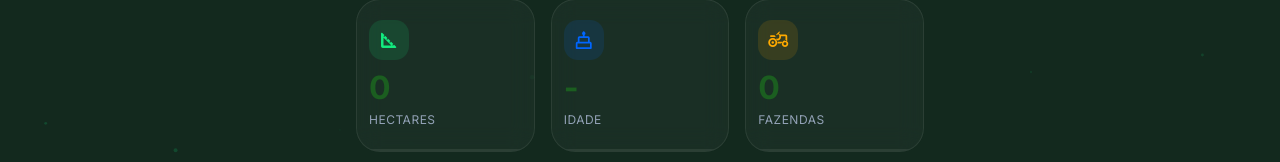
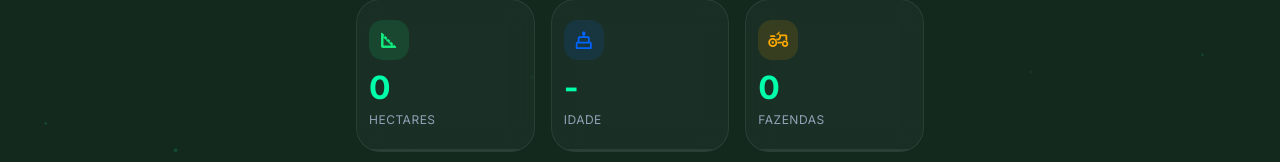
Before and after one commit to Leo-Carrilho/app-tcc-v4, a React (Vite) app: page /profile in a window 1280 px wide. Shown: the part 288-450 px from the top of the page. Built offline with nearby package versions, Linux system fonts and the light colour scheme; no server answers; the database is empty; sample sign-in values are in the browser's storage; a web font is replaced by a local one.

Commit message:
Atualização Home

```diff
--- a/src/components/App/Home/FarmInfoCard.jsx
+++ b/src/components/App/Home/FarmInfoCard.jsx
@@ -21,7 +21,7 @@ export default function FarmInfoCard({ farmData }) {
       <div className="farm-stats">
         <div className="stat-item">
           <span className="stat-label">Área Total</span>
-          <span className="stat-value">1.250 ha</span>
+          <span className="stat-value">{farmData.area_total}</span>
         </div>
         <div className="stat-divider"></div>
         <div className="stat-item">
--- a/src/styles/App/Home.css
+++ b/src/styles/App/Home.css
@@ -337,7 +337,7 @@ body {
 
 .farm-location span:first-child {
   font-size: 16px;
-  color: var(--primary);
+  color: #00cc6a;
 }
 
 .farm-sector {
@@ -373,7 +373,7 @@ body {
 .stat-value {
   font-size: 18px;
   font-weight: 600;
-  color: var(--primary);
+  color: #00ffaa !important;
 }
 
 .stat-divider {
```
